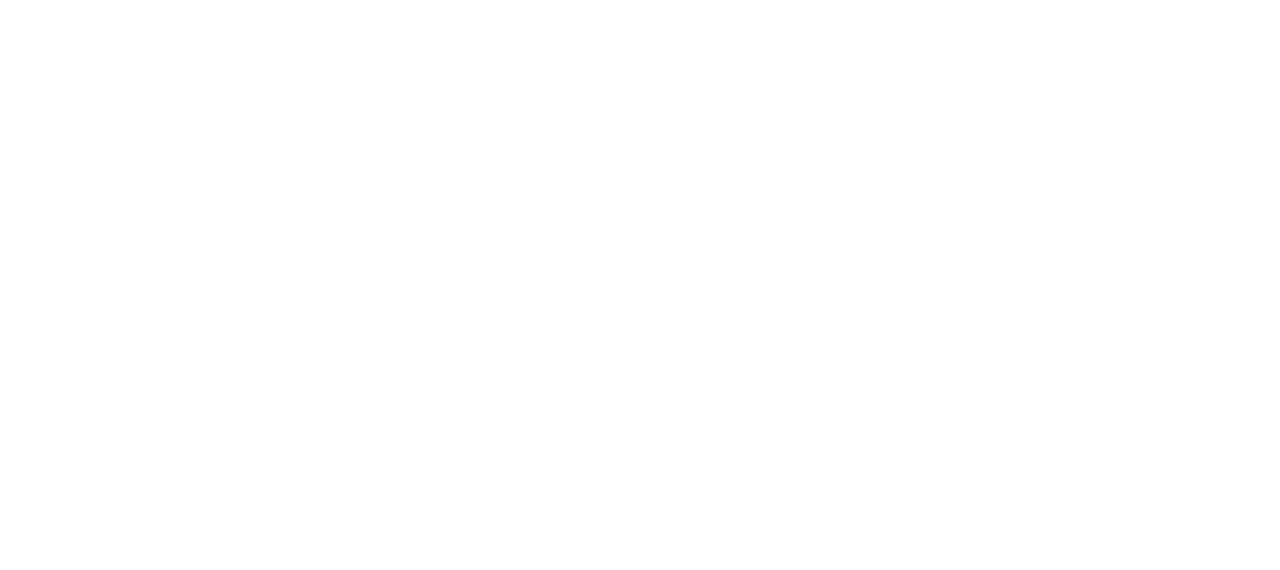
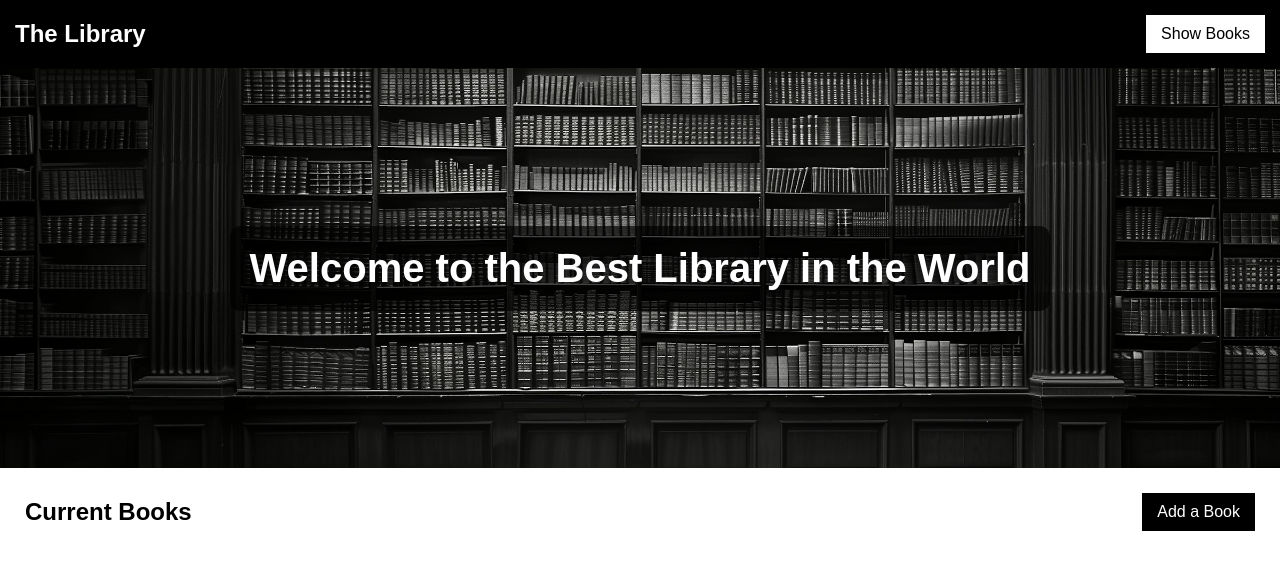
Before and after one commit to kishancjx/Library, a plain HTML site: page index.html in a window 1280 px wide. Drawn offline with Linux system fonts and the light colour scheme.

Commit message:
HomePage Completed

```diff
--- a/index.html
+++ b/index.html
@@ -11,8 +11,26 @@
 <body>
     <script src="script.js"></script>
 
+    <nav class="navbar">
+        <div class="navbar-container">
+            <h1 class="logo">The Library</h1>
+            <button class="show-books-btn">Show Books</button>
+        </div>
+    </nav>
 
+    <!-- Main Section -->
+    <main class="main-section">
+        <div class="welcome-message">
+            <h2>Welcome to the Best Library in the World</h2>
+        </div>
+    </main>
 
+    <div class="book-section">
+	<div class="book-top-section" >
+		<h2>Current Books</h2>
+		<button id="addBook">Add a Book</button>
+	</div>
+    </div>
 
 </body>
 
--- a/style.css
+++ b/style.css
@@ -0,0 +1,91 @@
+/* Global Styles */
+* {
+    margin: 0;
+    padding: 0;
+    box-sizing: border-box;
+}
+
+body, html {
+    height: 100%;
+    font-family: Arial, sans-serif;
+}
+
+/* Navbar Styling */
+.navbar {
+    background-color: black;
+    color: white;
+    position: sticky;
+    top: 0;
+    width: 100%;
+    padding: 15px;
+}
+
+.navbar-container {
+    display: flex;
+    justify-content: space-between;
+    align-items: center;
+}
+
+.logo {
+    font-size: 1.5rem;
+}
+
+.show-books-btn {
+    background-color: white;
+    color: black;
+    padding: 10px 15px;
+    border: none;
+    cursor: pointer;
+    font-size: 1rem;
+}
+
+.show-books-btn:hover {
+    background-color: #f1f1f1;
+}
+
+/* Main Section Styling */
+.main-section {
+    background-image: url('bg2.jpeg'); /* Replace with your actual image path */
+    background-size: cover;
+    background-position: center;
+    height:50vh ;
+    display: flex;
+    justify-content: center;
+    align-items: center;
+}
+
+.welcome-message h2 {
+    color: white;
+    font-size: 2.5rem;
+    text-align: center;
+    background-color: rgba(0, 0, 0, 0.7);
+    padding: 20px;
+    border-radius: 10px;
+}
+
+
+/* Book Section */
+
+.book-section{
+    display: flex;
+    width:100%;
+    align-items: center;
+}
+
+.book-top-section{
+    display: flex;
+    width:100%;
+    justify-content: space-between;
+    align-items:center;
+    padding: 25px;
+
+}
+
+#addBook{
+    background-color: black;
+    color: white;
+    padding: 10px 15px;
+    border: none;
+    cursor: pointer;
+    font-size: 1rem;
+}
```
Also changed, not shown: bg2.jpeg (added), 1 other file.
